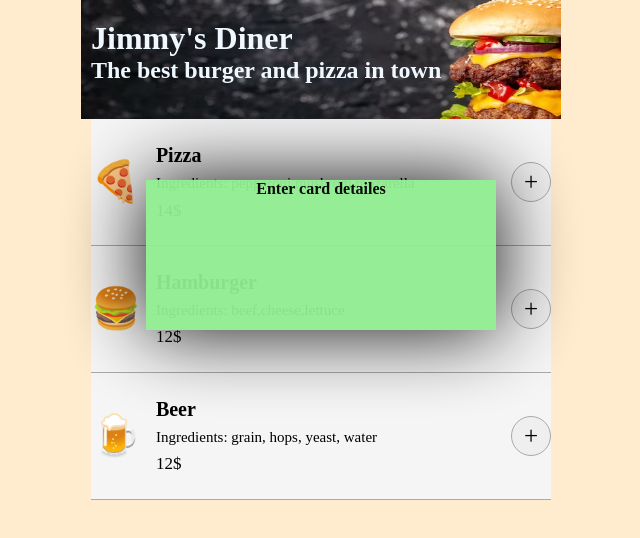
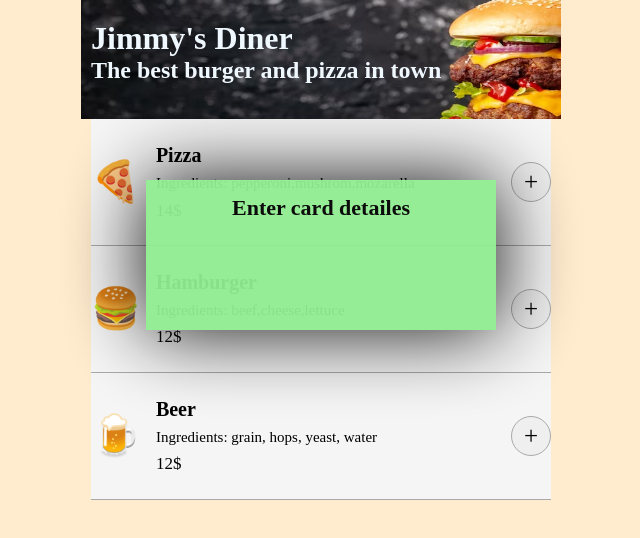
Before and after one commit to DanieleLG90/Restaurant-OrderingApp, a website built with Vite: page index.html in a window 1280 px wide. Shown: the whole page, without its empty margins (319-959 px from the left). Built offline with nearby package versions, Linux system fonts and the light colour scheme.

Commit message:
info
working on the info

```diff
--- a/index.css
+++ b/index.css
@@ -158,3 +158,8 @@ h2{
     text-align: center;
 
 }
+
+.infoTitle{
+    margin-top: 15px;
+    font-size: 22px;
+}
--- a/index.html
+++ b/index.html
@@ -26,7 +26,10 @@
             <button class="completeOrder" id="completeOrder">Complete Order</button>
         </div>
         <div class="infoContainer ">
-            <h4>Enter card detailes</h4>
+            <h4 class="infoTitle">Enter card detailes</h4>
+            <div>
+                <form action=""></form>
+            </div>
         </div>
     </main>
     <script src="index.js" type="module"></script>
```
